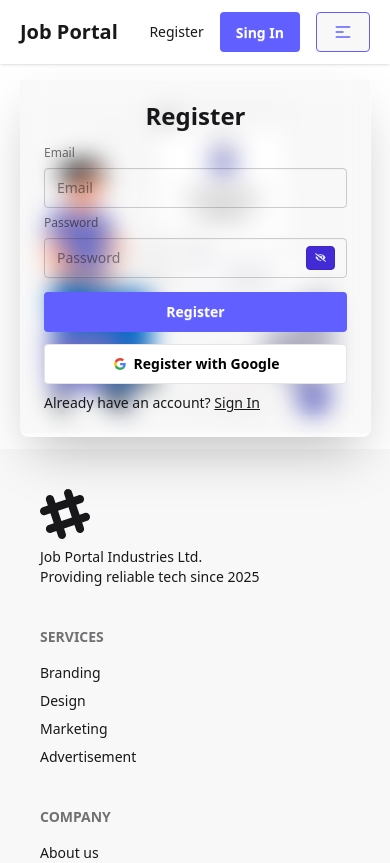
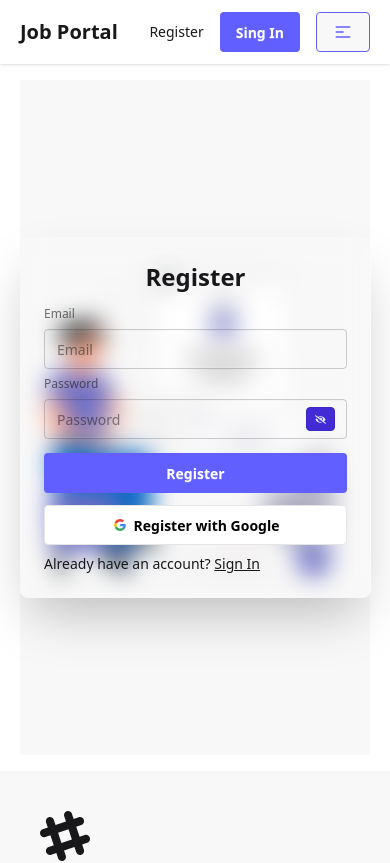
Before and after one commit to mahmud-reza-rafsun/job-portal-client, a React (Vite) app: page /register in a window 390 px wide. Shown: the top 863 px of the page. Built offline with nearby package versions, Linux system fonts and the light colour scheme; no server answers.

Commit message:
fix additonal responsive layout bugs in register

```diff
--- a/src/Authentication/Register.jsx
+++ b/src/Authentication/Register.jsx
@@ -39,7 +39,7 @@ const Register = () => {
             })
     }
     return (
-        <div className="hero bg-base-200 min-h-[40vh] lg:min-h-[80vh]">
+        <div className="hero bg-base-200 min-h-[80vh]">
             <div className="hero-content flex-col gap-12 lg:gap-52 lg:flex-row-reverse">
                 <div className="text-center lg:text-left w-[310px] lg:w-[450px]">
                     <Lottie animationData={RegisterAnimation} />
```
